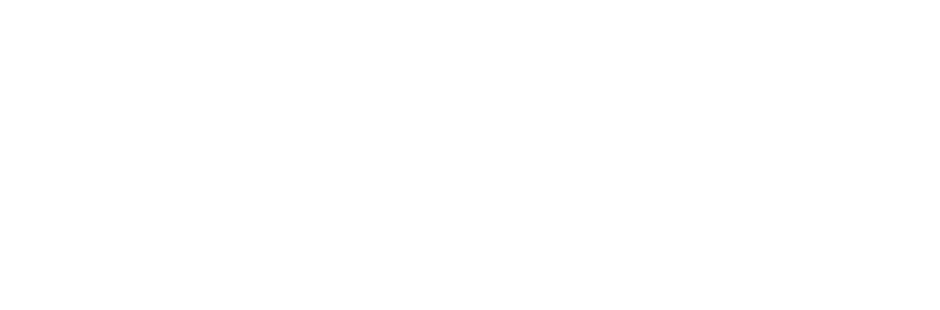
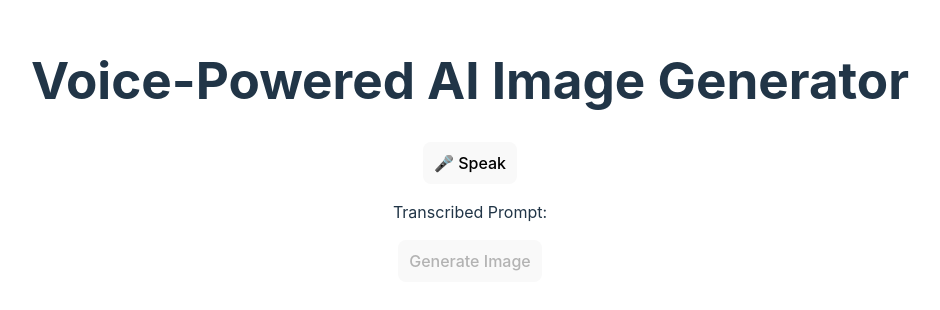
Before and after one commit to rwpace0/StoryForge, a React (Vite) app in the folder frontend/: page / in a window 1280 px wide. Shown: the part 250-560 px from the top of the page, without its empty margins (170-1110 px from the left). Built offline with nearby package versions, Linux system fonts and the light colour scheme.

Commit message:
generate image error

```diff
--- a/frontend/src/App.jsx
+++ b/frontend/src/App.jsx
@@ -3,7 +3,76 @@
 
 
 function App() {
+    const [text, setText] = useState("");
+    const [imageURL, setImageURL] = useState("");
+    const [loading, setLoading] = useState(false);
+    const [listening, setListening] = useState(false);
 
-}
+    const startListening = () => {
+        const recognition = new (window.SpeechRecognition || window.webkitSpeechRecognition)();
+        recognition.lang = "en-US";
+        recognition.start();
+        setListening(true);
+
+        recognition.onresult = (event) => {
+            const speechText = event.results[0][0].transcript;
+            setText(speechText);
+            setListening(false);
+        };
+
+        recognition.onerror = (event) => {
+            console.error("Speech recognition error detected: " + event);
+            setListening(false);
+        };
+    };
+
+    const generateImage = async () => {
+        try {
+            setLoading(true);
+            const response = await fetch("http://localhost:5000/generate", {
+                method: "POST",
+                headers: {"Content-Type": "application/json"},
+                body: JSON.stringify({ prompt: text }),
+            });
+
+            const rawResponse = await response.text();
+            if (!response.ok) {
+                throw new Error(`HTTP error! status: ${response.status}`);
+            }
+
+            const data = JSON.parse(rawResponse);
+
+            if (data.image) {
+                setImageURL(data.image);
+            } else if (data.error) {
+                alert(data.error);
+            }
+        } catch (error) {
+            console.error("Fetch error:", error);
+            alert(`Generation failed: ${error.message}`);
+        } finally {
+            setLoading(false);
+        }
+    };
+
+
+    return (
+    <div style={{ textAlign: "center", padding: "20px" }}>
+      <h1>Voice-Powered AI Image Generator</h1>
+      <button onClick={startListening} disabled={listening} style={{ padding: "10px" }}>
+        🎤 {listening ? "Listening..." : "Speak"}
+      </button>
+      <p>Transcribed Prompt: {text}</p>
+      <button
+            onClick={generateImage}
+            disabled={!text || loading}
+            style={{ padding: "10px" }}
+        >
+            {loading ? "Generating..." : "Generate Image"}
+        </button>
+      {imageURL && <img src={imageURL} alt="AI Generated" style={{ marginTop: "20px", width: "300px" }} />}
+    </div>
+    );
+};
 
 export default App;
```
Also changed, not shown: 2 other files (tests, documents, lock files or other folders).
